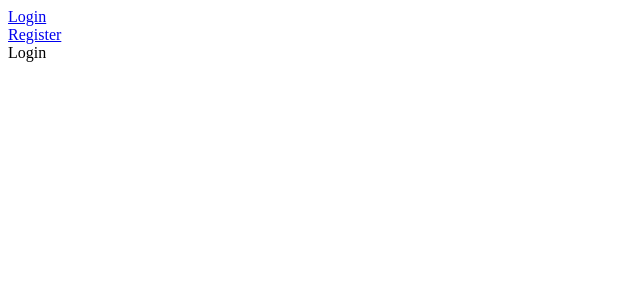
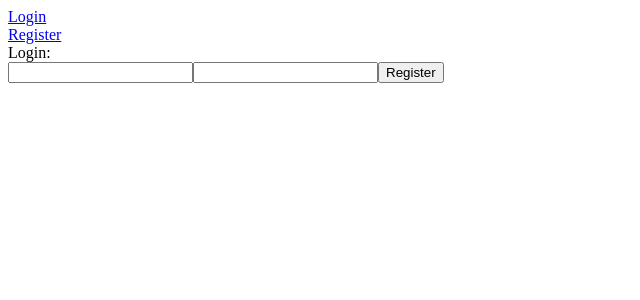
Before and after one commit to sebgrz/medication-notifier, a Next.js app in the folder web/: page /auth/login in a window 1280 px wide. Shown: the top 300 px of the page, without its empty margins (0-640 px from the left). Built offline with nearby package versions, Linux system fonts and the light colour scheme.

Commit message:
feat(web) login page

```diff
--- a/web/app/auth/login/page.tsx
+++ b/web/app/auth/login/page.tsx
@@ -1,8 +1,35 @@
+'use client';
+
+import ApiManager from "@/managers/apiManager";
+import { Field, Form, Formik } from "formik";
+import { useRouter } from "next/navigation";
+
 const Login = () => {
+  const router = useRouter();
   return (
-  <div>
-    Login
-  </div>
+    <div>
+      Login:<br />
+      <Formik
+        initialValues={{ username: '', password: '' }}
+        onSubmit={async (values, { setSubmitting }) => {
+          setSubmitting(true);
+          if (await ApiManager.authLogin(values.username, values.password)) {
+            router.push("/");
+          }
+          setSubmitting(false);
+        }}
+      >
+        {({ isSubmitting }) => (
+          <Form>
+            <Field type="text" name="username" />
+            <Field type="password" name="password" />
+            <button type="submit" disabled={isSubmitting}>
+              Register
+            </button>
+          </Form>
+        )}
+      </Formik>
+    </div>
   );
 }
 
--- a/web/managers/apiManager.ts
+++ b/web/managers/apiManager.ts
@@ -23,6 +23,22 @@ class ApiManager {
     return true;
   }
 
+  static authLogin = async (username: string, password: string): Promise<boolean> => {
+    const body = JSON.stringify({ username: username, password: password });
+    const headers = ApiManager.getRequiredHeaders();
+
+    try {
+      const resp = await fetch(ApiManager.BASE_URL + "/api/auth/login",
+        { method: "POST", body: body, headers: headers }
+      );
+      const tokens = JSON.stringify(await resp.json());
+      ApiManager.storeTokens(tokens);
+    } catch {
+      return false;
+    }
+    return true;
+  }
+
   private static getRequiredHeaders = (): { [key: string]: string; } => {
     const clientId = CookieManager.get("client-id") ?? crypto.randomUUID();
     Headers
@@ -31,6 +47,17 @@ class ApiManager {
       [Header.USER_AGENT]: window.navigator.userAgent
     };
   }
+
+  private static storeTokens = (data: string) =>
+    CookieManager.set("token", data, 7);
+
+  private static getLocalTokens = (): { auth_token: string, refresh_token: string } | undefined => {
+    const cookieToken = CookieManager.get("token");
+    if (!cookieToken) {
+      return undefined;
+    }
+    return JSON.parse(cookieToken);
+  }
 }
 
 export default ApiManager;
```
